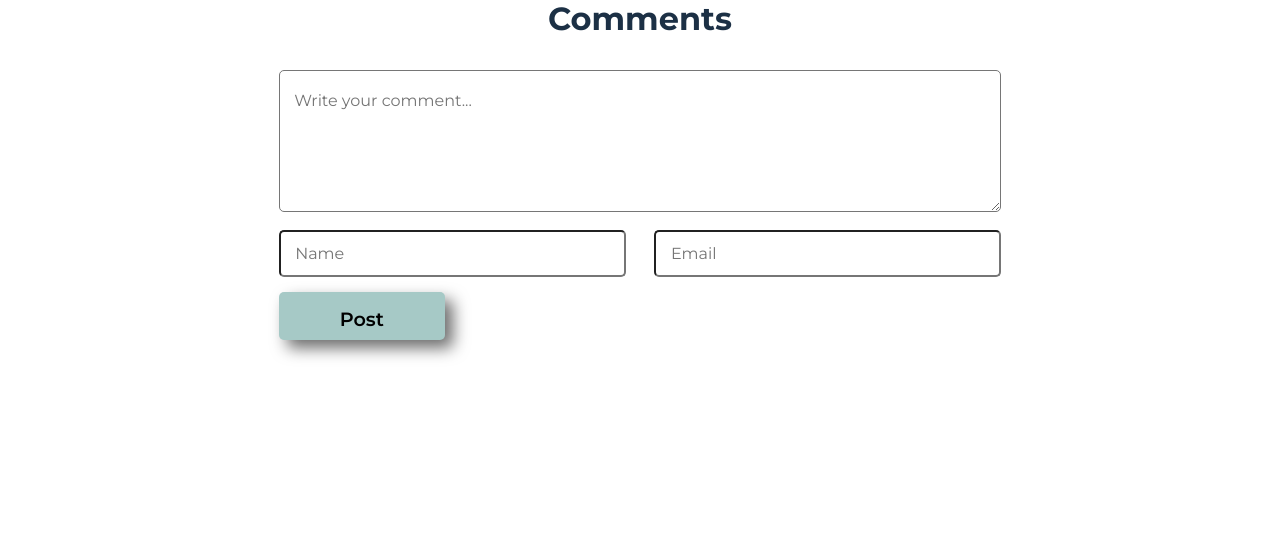
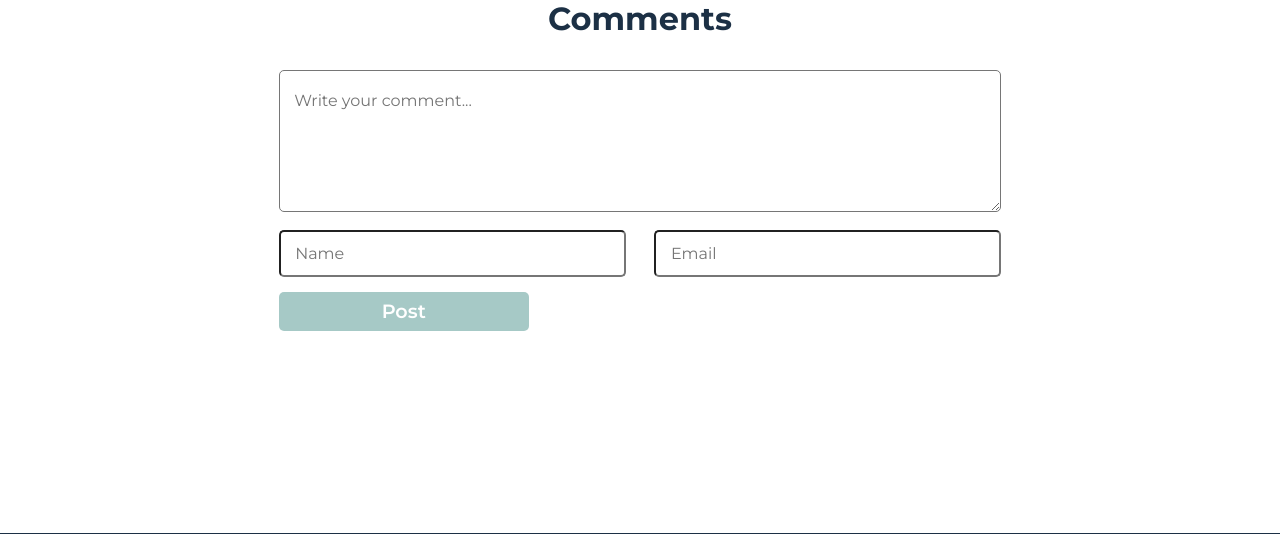
Before and after one commit to dbaettig/Millhouse-blog, a PHP site: page /single_post.php?postID= in a window 1280 px wide. Shown: the part 383-917 px from the top of the page. Run offline with PHP 8.4, Linux system fonts and the light colour scheme; data that the repository does not hold is empty; some libraries are stand-ins or nearby versions.

Commit message:
Style user post-page, hide label on comment form

```diff
--- a/sass/_mobile.scss
+++ b/sass/_mobile.scss
@@ -450,7 +450,7 @@
 }
 
 /* COMMENTS */
-.comment {
+.comment, .post {
 	margin-bottom:.8em;
 	p {
 		margin-bottom:.2em;
@@ -478,13 +478,14 @@
 
 .comment_submit {
 	line-height:1;
-	width:23%;
-	max-width: 44%;
-	height:40px;
-	padding-top: 2.3%;
-	box-shadow: 8px 8px 16px 0px rgba(0,0,0,0.58);
-	background-color: #a6c9c6;
-	color:black;
+	width:70%;
+	max-width: 250px;
+	padding:10px 20px;
+//	height:40px;
+//	padding-top: 2.3%;
+//	box-shadow: 8px 8px 16px 0px rgba(0,0,0,0.58);
+//	background-color: #a6c9c6;
+//	color:black;
 }
 
 .input_comment {
--- a/sass/_tablet.scss
+++ b/sass/_tablet.scss
@@ -59,16 +59,11 @@
 	margin-bottom: 1rem;
 }
 
-.comment_submit {
-    line-height:1;
-    width:23%;
-    max-width: 40%;
-    height:48px;
-    padding-top: 2%;
-    box-shadow: 8px 8px 16px 0px rgba(0,0,0,0.58);
-    background-color: #a6c9c6;
-    color:black;
-}
+//.comment_submit {
+//    line-height:1;
+//    width:70%;
+//    max-width: 250px;
+//}
 
 /* COMMENTS */
 .comments_wrapper_container {
--- a/single_post.php
+++ b/single_post.php
@@ -65,7 +65,7 @@
 						<!-- Comment form if logged in -->
 						<form class="input_comment" action="logic/comment_form.php" method="POST" class="comment_form">
 
-							<label for="comment">Write a comment</label>
+							<label for="comment" class="doNotShow">Write a comment</label>
 							<textarea class="textarea_comment" name="comment" placeholder="Write your comment..." rows="6"></textarea>
 
 							<input type="hidden" name="postID" value=" <?=$_GET['postID']?>">
@@ -75,7 +75,7 @@
 
 							<input type="hidden" name="email" value=" <?=$_SESSION['user']['email']?>">
 
-							<input class="button_large button_turquoise button" class="comment_submit" type="submit" name="submit" value="Post">
+							<input class="comment_submit button_large button_turquoise button" class="comment_submit" type="submit" name="submit" value="Post">
 
 						</form>
 					<?php }	?>
```
Also changed, not shown: user_posts.php (+10 -12 lines), css/style.css.
